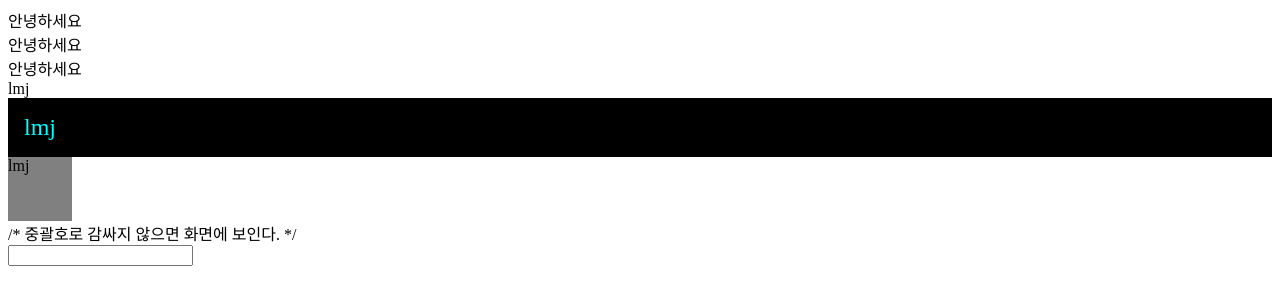
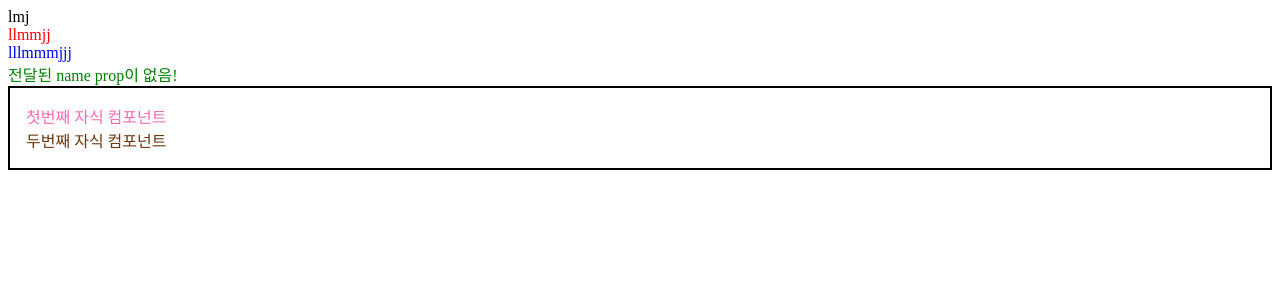
Before and after one commit to arkk200/Learning_ReactJS, a React (Create React App) app: page / in a window 1280 px wide. Shown: the top 304 px of the page. Built offline with nearby package versions, Linux system fonts and the light colour scheme.

Commit message:
05. Give value for components through of props

```diff
--- a/src/App.js
+++ b/src/App.js
@@ -1,54 +1,26 @@
-import Hello from './Hello'
-import './App.css'
+import Hello from './Hello';
+import Hello2 from './Hello2';
+import HelloIII from './Hello3'; // import로 받는 컴포넌트 명과 컴포넌트를 전달해주는 파일의 이름은 같을 필요가 없다.
+import Hello4 from './Hello4';
+import Wrapper from './Wrapper';
+import './App.css';
 
 function App() {
-  const name = "lmj";
-  /* JSX에서 CSS style을 정의하는 방법은 HTML에서 정의하는 것과는 다르다
-  인라인 스타일은 객체 형태로 작성해야 하며, background-color, font-size 처럼
-  '-'로 구분된 이름들은 backgroundColor, fontSize 처럼 camelCase 형태로 네이밍 해주어야 한다. */
-  const style = {
-    backgroundColor: 'black',
-    color: 'aqua',
-    fontSize: 24, // 기본 단위는 픽셀
-    padding: '1rem'
-  }
+  /* props
+  props는 properties의 줄임말이다. 컴포넌트에 어떤 값을 전달해줘야 할 때, props 를 사용한다.
+  작성하는 방법은 <컴포넌트 props이름="값" /> 형태로 작성한다.
+  */
   return (
     <div>
-      <Hello />
-      <Hello />
-      <Hello />
-      {/* JSX 기본 규칙
-      1. JSX에서 태그는 꼭 닫혀 있어야 한다.
-      <div> 만 쓰고 닫는 태그 </div>를 안쓰면 오류가 발생하며
-      단일 태그 같은 경우도 <input>, <br>이 아닌 <input /> <br /> 식으로
-      꼭 닫아주어야 한다.
-      만약 div 태그로 감싸는게 별로 좋지 않은 상황에선
-      리액트의 Fragment를 사용하면 된다.
-      Fragment는 <></> 식으로 쓰며 브라우저 상에서 별도의 엘리먼트로 나타나지 않는다.
-      */}
-      {/* 2. JSX에서 값 사용하기 */}
-      {name} {/* JSX에서 값을 사용하기 위해선 중괄호로 묶어주어야한다. 중괄호 안에는 어떤 JS코드든 쓸 수가 있기 때문이다. */}
-      <div style={style}>
-        {name}
-      </div>
-
-      {/* 3. JSX에서 class는 className이라고 쓴다. 이미 Javascript에 class 라는 키워드가 있기 때문이다. */}
-      <div className='gray-box'>
-        {name}
-      </div>
-      {/* 4. 지금도 보고 있겠지만 JSX에서 주석은 중괄호 안에 전체 주석을 넣는 형태로 작성한다. */ }
-      {/* 주석은 화면에 보이지 않는다. */}
-      /* 중괄호로 감싸지 않으면 화면에 보인다. */ {/* 경고도 뜸 */}
-
-      {/* 5. 또한 열리는 태그 안에서는 한 줄 주석처리가 가능하다. */}
-      <div
-      // 한 줄 주석 1
-      >
-        <input
-        // 한 줄 주석 2
-        />
-      </div>
-
+      {/* Hello.js 파일에서 props를 쓰는 형태가 나와있음 */}
+      <Hello name="lmj" />
+      <Hello2 name='llmmjj' color='red'/>
+      <HelloIII name='lllmmmjjj' color='blue' />
+      <Hello4 />
+      <Wrapper>
+        <Hello2 name='첫번째 자식 컴포넌트' color='hotpink' />
+        <Hello2 name='두번째 자식 컴포넌트' color='#6B360F' />
+      </Wrapper>
     </div>
   );
 }
--- a/src/Hello.js
+++ b/src/Hello.js
@@ -1,5 +1,9 @@
-function Hello(){
-    return <div>안녕하세요</div>
+function Hello(props){
+    // 컴포넌트에 전달된 props는 파라미터를 통해 조회 할 수 있다.
+    // props는 객체 형태로 전달되며, 어떤 값을 조회하고 싶은 땐
+    // props.값이름 형태로 쓰면 조회할 수 있다.
+    // (객체 형태로 전달 받은 props의 이름은 꼭 props일 필요는 없다.)
+    return <div>{props.name}</div>
 }
 
 export default Hello;
--- /dev/null
+++ b/src/Hello2.js
@@ -0,0 +1,6 @@
+function Hello2(props){
+    // props로 전달 받은 값을 이용하여 스타일도 정의 해줄 수 있다.
+    return <div style={{color:props.color}}>{props.name}</div>
+}
+
+export default Hello2;
--- /dev/null
+++ b/src/Hello3.js
@@ -0,0 +1,7 @@
+// ES6에 새로 나온 비구조화 할당 (구조 분해)를 이용하여 코드를 좀 더 간결하게 만들 수 있다.
+function Hello3({color, name}){
+    // props로 전달 받은 값을 이용하여 스타일도 정의 해줄 수 있다.
+    return <div style={{color:color}}>{name}</div>
+}
+
+export default Hello3;
--- /dev/null
+++ b/src/Hello4.js
@@ -0,0 +1,15 @@
+function Hello4({color, name}){
+    // props 이름과 CSS style의 속성 이름이 같을 경우
+    // props의 이름만 적어줘도 된다.
+    return <div style={{color}}>{name}</div>
+}
+
+// 컴포넌트에 props를 지정하지 않았을 때 기본적으로 사용 할 값을 설정하고 싶다면
+// defaultProps를 사용하면 된다.
+
+Hello4.defaultProps = {
+    color: 'green',
+    name: '전달된 name prop이 없음!'
+}
+
+export default Hello4;
--- /dev/null
+++ b/src/Wrapper.js
@@ -0,0 +1,14 @@
+function Wrapper({children}) {
+  const style = {
+    border: '2px solid black',
+    padding: '16px',
+  };
+  return (
+    <div style={style}>
+        {/* 컴포넌트 태그사이에 넣을 값을 조회하고 싶을 땐 props.children을 조회하면 된다. */}
+        {children}
+    </div>
+  )
+}
+
+export default Wrapper;
```
